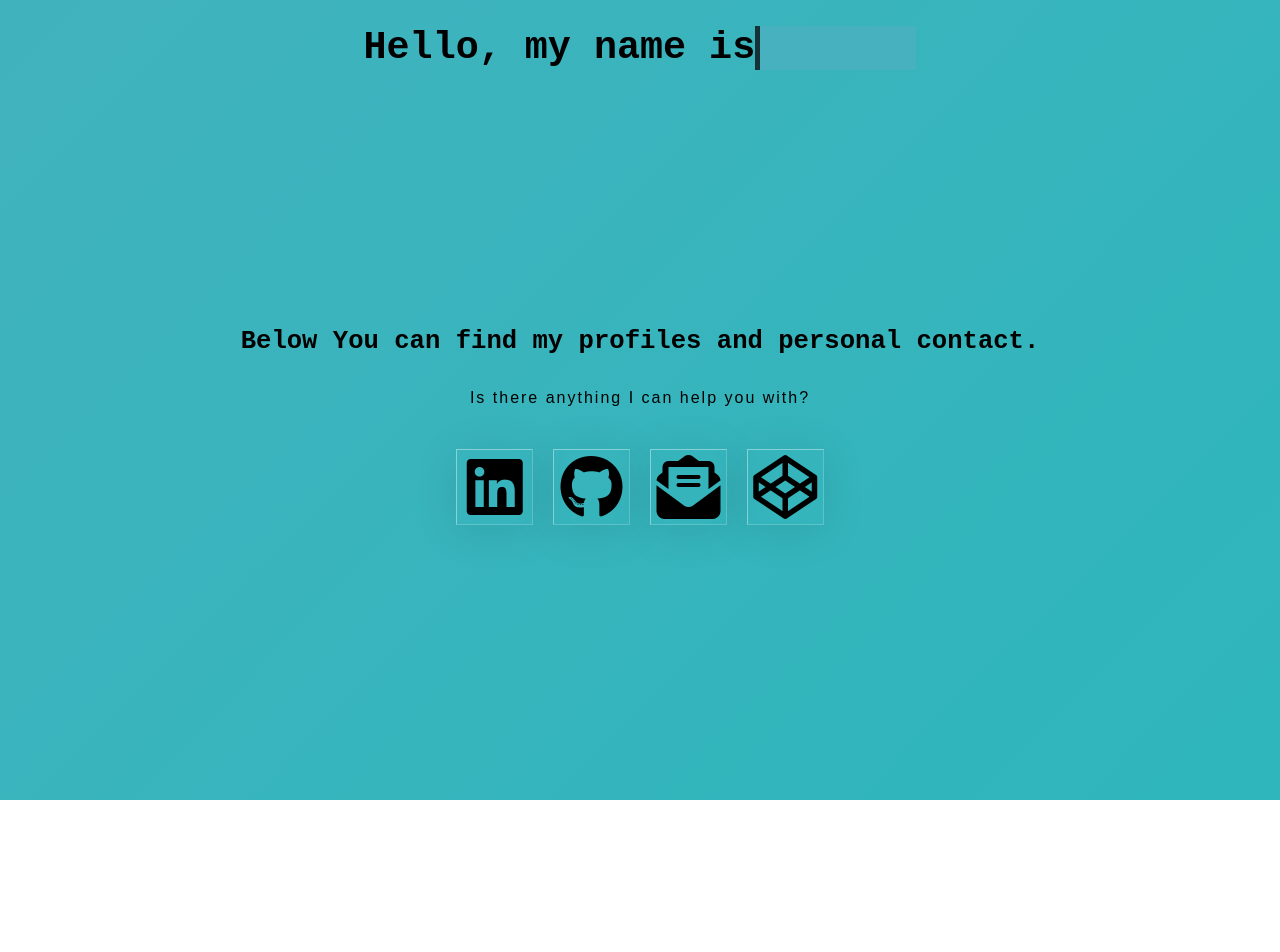
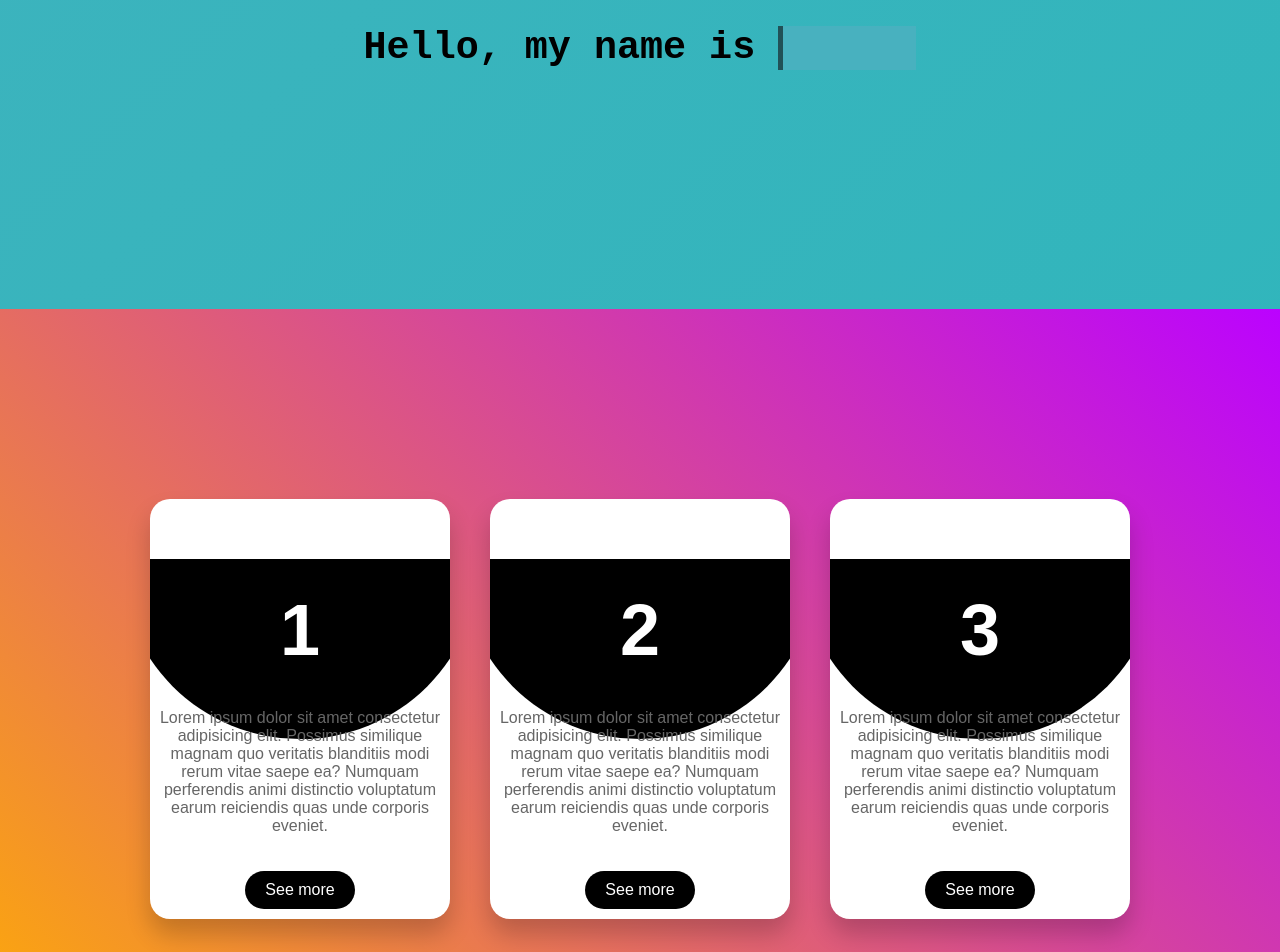
Before and after one commit to jaceksl1/portfolio-react, a React (Create React App) app: page / in a window 1280 px wide. Shown: the top 952 px of the page. Before the commit the page ends 800 px from the top, so only its background shows below. Built offline with nearby package versions, Linux system fonts and the light colour scheme.

Commit message:
Add files via upload

```diff
--- a/src/App.scss
+++ b/src/App.scss
@@ -95,6 +95,74 @@ body {
 .gradient-section {
   display: flex;
   justify-content: center;
+}
+
+.section-wrapper {
+  display: flex;
+  justify-content: center;
+  align-items: center;
+  min-height: 100vh;
+  background: linear-gradient(45deg, #ffaf00, #bb02ff);
+  background-attachment: fixed;
+}
+
+.main-container {
+  position: relative;
+  width: 1150px;
+  padding: 0px;
+  display: flex;
+  justify-content: center;
+  align-items: center;
+  flex-wrap: wrap;
+}
+
+.main-container .card {
+  position: relative;
+  width: 300px;
+  height: 420px;
+  background: #fff;
+  margin: 0 20px;
+  border-radius: 20px;
+  overflow: hidden;
+  box-shadow: 0 15px 25px rgba(0, 0, 0, 0.2);
+  transition: 0.5;
+}
+
+.main-container .card .circle {
+  position: relative;
+  width: 100%;
+  height: 100%;
+  background: #000;
+  clip-path: circle(180px at center 0);
+  text-align: center;
+}
+
+.main-container .card .circle h2 {
+  color: #fff;
+  font-size: 4.5em;
+  padding: 30px 0;
+}
+
+.main-container .card .content {
+  position: absolute;
+  bottom: 10px;
+  page-break-after: 20px;
+  text-align: center;
+}
+
+.main-container .card .content p {
+  color: #666;
+}
+
+.main-container .card .content a {
+  position: relative;
+  display: inline-block;
+  padding: 10px 20px;
+  background: #000;
+  color: #fff;
+  border-radius: 40px;
+  text-decoration: none;
+  margin-top: 20px;
 }
 
 .footer-wrapper {
--- a/src/Components/Main.jsx
+++ b/src/Components/Main.jsx
@@ -1,7 +1,54 @@
 import React from "react";
 
 const Main = () => {
-  return <div></div>;
+  return (
+    <section className="section-wrapper">
+      <div className="main-container">
+        <div className="card">
+          <div className="circle">
+            <h2>1</h2>
+          </div>
+          <div className="content">
+            <p>
+              Lorem ipsum dolor sit amet consectetur adipisicing elit. Possimus
+              similique magnam quo veritatis blanditiis modi rerum vitae saepe
+              ea? Numquam perferendis animi distinctio voluptatum earum
+              reiciendis quas unde corporis eveniet.
+            </p>
+            <a href="/#">See more</a>
+          </div>
+        </div>
+        <div className="card">
+          <div className="circle">
+            <h2>2</h2>
+          </div>
+          <div className="content">
+            <p>
+              Lorem ipsum dolor sit amet consectetur adipisicing elit. Possimus
+              similique magnam quo veritatis blanditiis modi rerum vitae saepe
+              ea? Numquam perferendis animi distinctio voluptatum earum
+              reiciendis quas unde corporis eveniet.
+            </p>
+            <a href="/#">See more</a>
+          </div>
+        </div>
+        <div className="card">
+          <div className="circle">
+            <h2>3</h2>
+          </div>
+          <div className="content">
+            <p>
+              Lorem ipsum dolor sit amet consectetur adipisicing elit. Possimus
+              similique magnam quo veritatis blanditiis modi rerum vitae saepe
+              ea? Numquam perferendis animi distinctio voluptatum earum
+              reiciendis quas unde corporis eveniet.
+            </p>
+            <a href="/#">See more</a>
+          </div>
+        </div>
+      </div>
+    </section>
+  );
 };
 
 export default Main;
```
